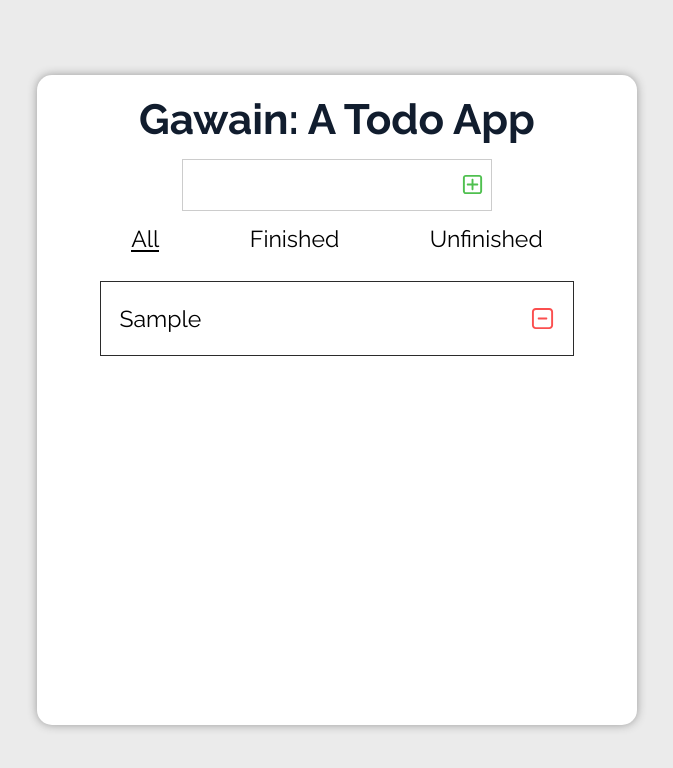
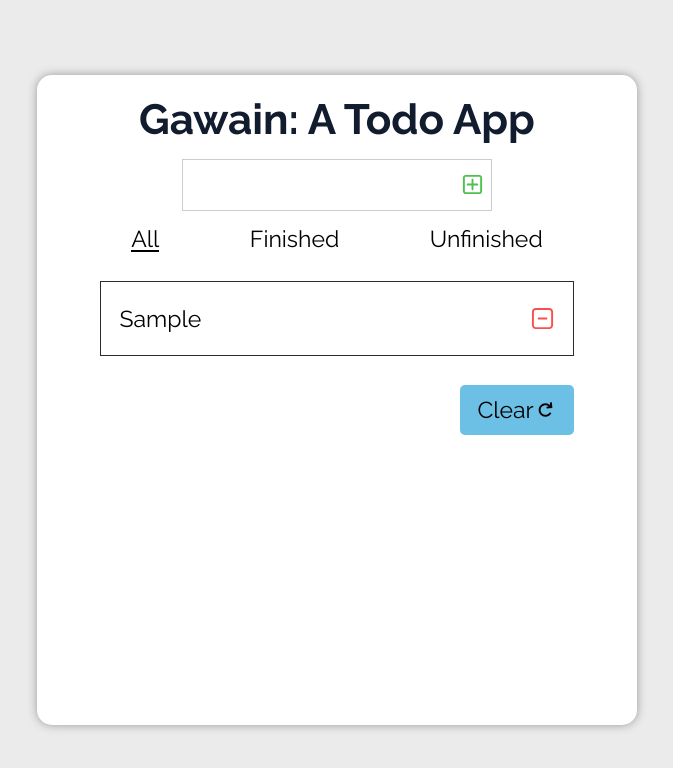
Before and after one commit to reimarrosas/gawain, a React (Create React App) app: page / in a window 1280 px wide. Both pictures are taken after typing "Sample" into the empty fields and a click on the button 776 px from the left and 184 px from the top of the page. Shown: the top 768 px of the page, without its empty margins (303-976 px from the left). Built offline with nearby package versions, Linux system fonts and the light colour scheme.

Commit message:
Implemented a clear button

```diff
--- a/src/Components/TodoSections.js
+++ b/src/Components/TodoSections.js
@@ -1,5 +1,6 @@
 import React from "react";
 import TodoItems from "./TodoItems";
+import { CgRedo } from "react-icons/cg";
 
 const AllTodos = ({ todos, setTodos }) => {
   return (
@@ -36,6 +37,10 @@ const UnfinishedTodos = ({ todos, setTodos }) => {
 };
 
 const TodoSections = ({ todos, setTodos, section }) => {
+  const handleClear = () => {
+    setTodos([]);
+  }
+
   return (
     <main>
       {section === "all" ? (
@@ -45,6 +50,12 @@ const TodoSections = ({ todos, setTodos, section }) => {
       ) : (
         <UnfinishedTodos setTodos={setTodos} todos={todos} />
       )}
+      {
+        todos.length !== 0 &&
+        <button onClick={handleClear} className="btn btn--clear">
+          <span>Clear</span> <CgRedo />
+        </button>
+      }
     </main>
   );
 };
--- a/src/style.css
+++ b/src/style.css
@@ -16,6 +16,40 @@ ul {
 
 body {
   background-color: #ebebeb;
+}
+
+.btn {
+  display: flex;
+  align-items: center;
+  justify-content: center;
+  border: none;
+  background-color: inherit;
+  cursor: pointer;
+}
+
+.btn:focus,
+.btn:active {
+  outline: none;
+}
+
+.btn--create {
+  border: 1px solid #ccc;
+  border-left: none;
+  padding: 0.3em;
+}
+
+.btn--delete {
+  cursor: pointer;
+}
+
+.btn--clear {
+  margin-left: auto;
+  background-color: #6cc0e5;
+  padding: 0.5em 0.75em;
+  display: flex;
+  align-items: center;
+  justify-content: center;
+  border-radius: 5px;
 }
 
 #root {
@@ -66,27 +100,6 @@ body {
   color: #4fc04f;
   border-radius: 5px;
 }
-
-.btn {
-  display: flex;
-  align-items: center;
-  justify-content: center;
-  border: none;
-  background-color: inherit;
-  cursor: pointer;
-}
-
-.btn--create {
-  border: 1px solid #ccc;
-  border-left: none;
-  padding: 0.3em;
-}
-
-.btn:focus,
-.btn:active {
-  outline: none;
-}
-
 .nav-routing__links {
   display: flex;
   justify-content: space-evenly;
@@ -136,6 +149,11 @@ body {
   background-color: black;
 }
 
+main {
+  width: max(310px, 80%);
+  margin: 0 auto;
+}
+
 .todos {
   margin: 1.5rem auto;
 }
@@ -146,8 +164,6 @@ body {
   display: flex;
   align-items: center;
   justify-content: space-between;
-  width: max(310px, 80%);
-  margin: 0 auto;
   padding: 1em 0.8em;
   cursor: pointer;
   transition: text-decoration 250ms, background-color 250ms;
@@ -165,10 +181,6 @@ body {
   color: #fb4f4f;
 }
 
-.btn--delete {
-  cursor: pointer;
-}
-
 .todo-completed {
   text-decoration: line-through;
   background-color: #ebebeb;
```
